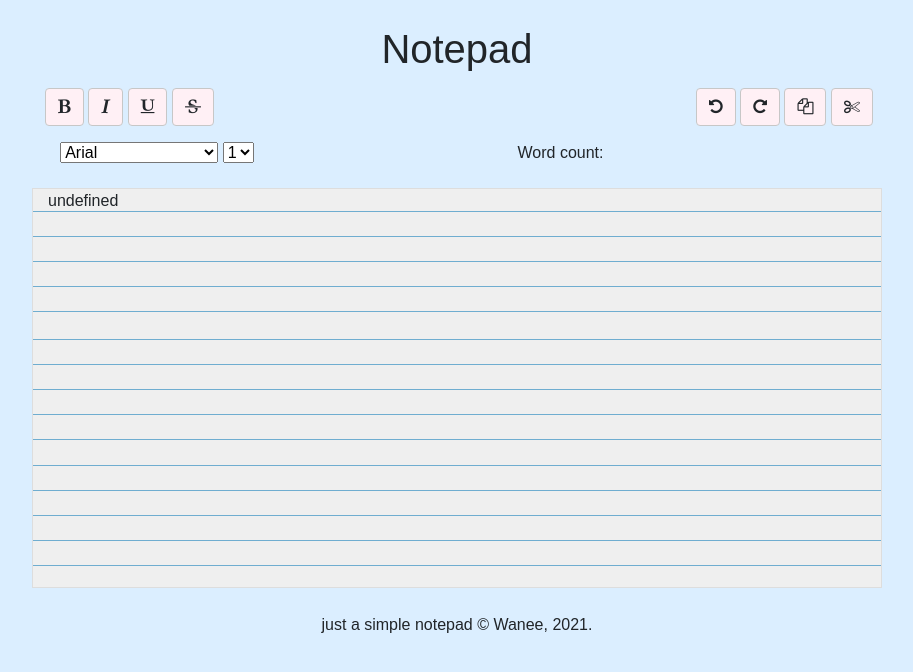
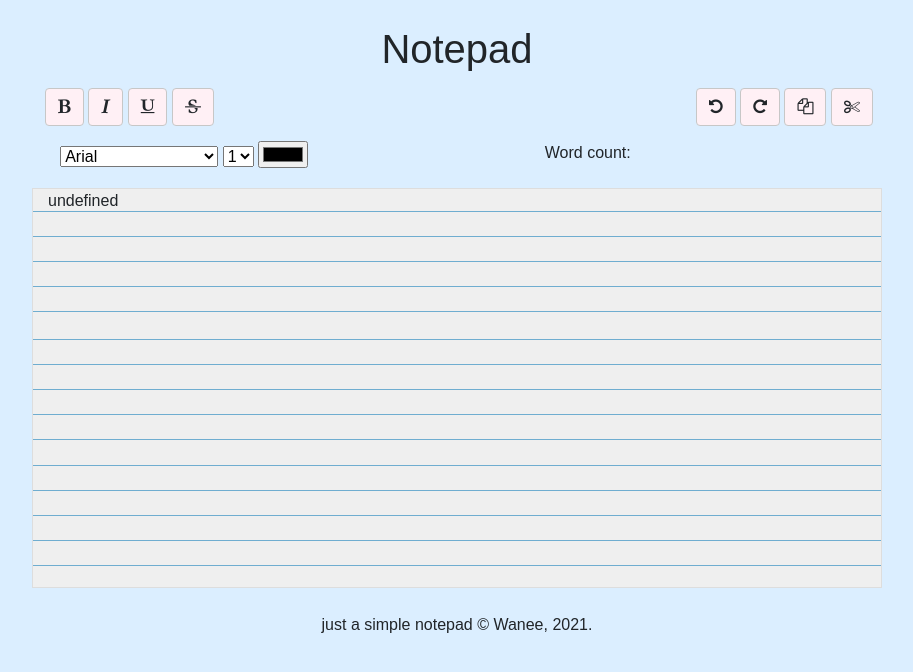
Before and after one commit to wnzhr/M1_1E-Notepad, a plain HTML site: page notepad.html in a window 1280 px wide. Shown: the whole page, without its empty margins (183-1096 px from the left). Drawn offline with nearby package versions, Linux system fonts and the light colour scheme.

Commit message:
add color picker

```diff
--- a/notepad.html
+++ b/notepad.html
@@ -97,6 +97,9 @@
                 <option value="7">7</option>
                 <option value="8">8</option>
             </select>
+
+            <input class="color-apply" type="color" onchange="chooseColor()" id="fontColor">
+
         </div> <!--close colsm4 font style-->
 
         <div class="col-sm-4" id="kira-ayat">
--- a/notepad.js
+++ b/notepad.js
@@ -42,6 +42,11 @@ function changeSize(){
     document.execCommand('fontSize', false, size);
   }
 
+  function chooseColor(){
+    var mycolor = document.getElementById("fontColor").value;
+    document.execCommand('foreColor', false, mycolor);
+  }
+
 /* Word Count */
 
 function wordCount(){
@@ -61,10 +66,10 @@ function wordCount(){
 
 /* Local Storage */
 
-//load last session from local storage
-document.getElementById("texteditor").innerHTML = localStorage["text"] ;
-
 //save session to local storage interval
 setInterval(function(){
             localStorage["text"] = document.getElementById("texteditor").innerHTML;
             }, 1000);
+
+//load last session from local storage
+document.getElementById("texteditor").innerHTML = localStorage["text"] ;
```
